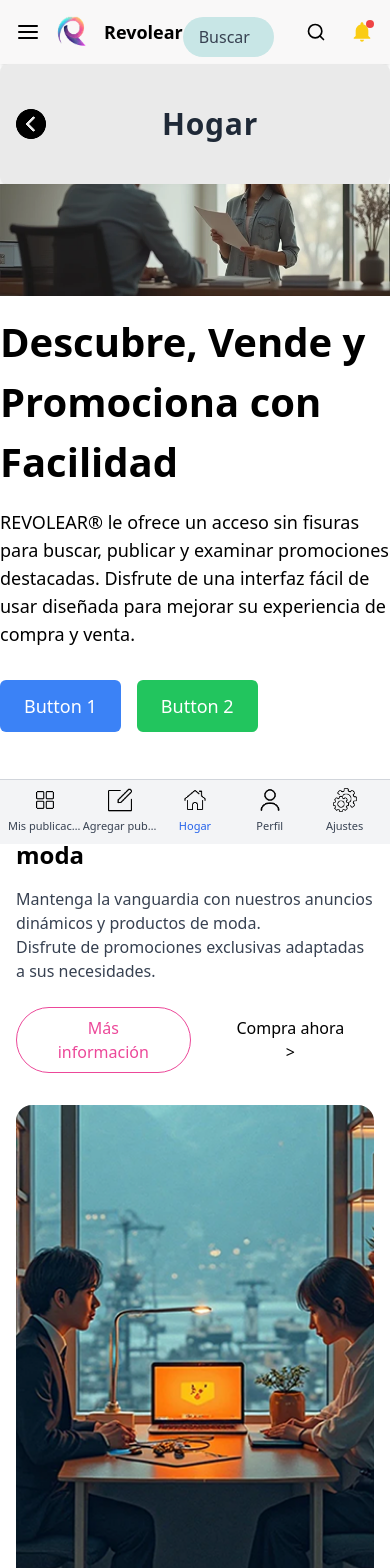
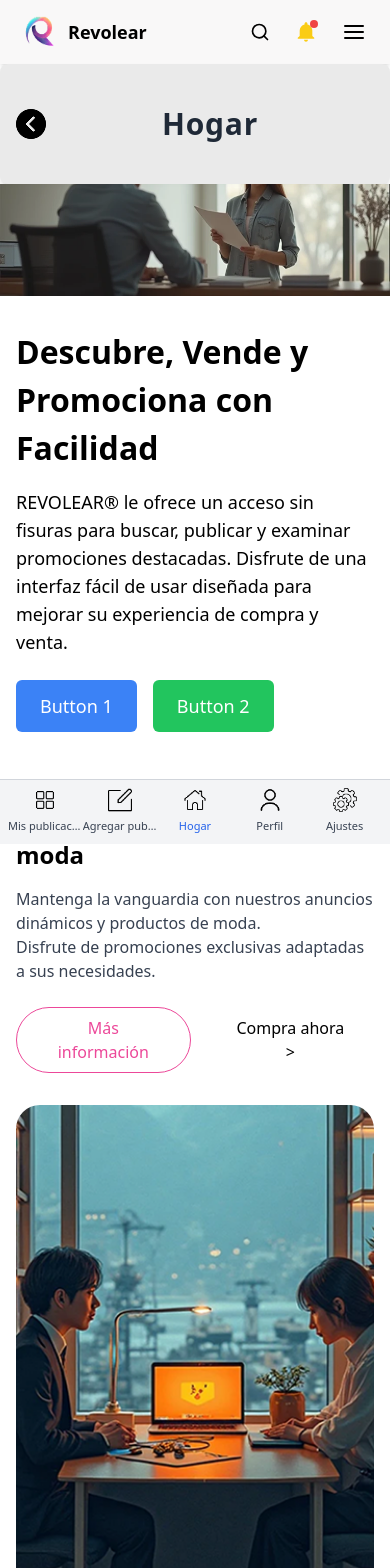
Before and after one commit to farooque-Git/revolear, a React (Vite) app: page / in a window 390 px wide. Shown: the top 1568 px of the page. Built offline with nearby package versions, Linux system fonts and the light colour scheme.

Commit message:
fix web responsive

```diff
--- a/src/components/Navbar.jsx
+++ b/src/components/Navbar.jsx
@@ -5,32 +5,25 @@ import logo from "../assets/logo.png";
 
 const Navbar = ({ onToggleSidebar }) => {
   return (
-    <div className="flex items-center justify-between px-4 py-4 bg-[#F9F8F8] shadow-md">
-      {/* Left Section */}
-      <div className="flex items-center gap-4">
-        <button onClick={onToggleSidebar} className="text-2xl">
+    <div className="flex items-center justify-between px-6 py-4 bg-[#F9F8F8] shadow-md w-full">
+      {/* Left Section - Logo and Title */}
+      <div className="flex items-center gap-3">
+        <img src={logo} alt="Revolear" className="h-8 w-8 cursor-pointer" />
+        <span className="font-semibold text-lg text-black cursor-pointer">
+          Revolear
+        </span>
+      </div>
+
+      {/* Right Section - Icons */}
+      <div className="flex items-center gap-6 ml-auto">
+        <FiSearch className="text-xl text-black cursor-pointer" />
+        <div className="relative cursor-pointer">
+          <IoMdNotifications className="text-2xl text-yellow-400" />
+          <span className="absolute top-0 right-0 w-2 h-2 bg-red-500 rounded-full" />
+        </div>
+        <button onClick={onToggleSidebar} className="text-2xl text-black">
           <FiMenu />
         </button>
-        <img src={logo} alt="Revolear" className="h-8 w-8" />
-        <span className="font-semibold text-lg text-black">Revolear</span>
-      </div>
-
-      {/* Center Search Bar */}
-      <div className="w-[328px] h-[30px] mx-8 min-w-md ">
-        <input
-          type="text"
-          placeholder="Buscar"
-          className="w-full max-w-xl px-4 py-2 rounded-full bg-[#C8E6E6] text-black placeholder:text-gray-700"
-        />
-      </div>
-
-      {/* Right Icons */}
-      <div className="flex items-center gap-6">
-        <FiSearch className="text-xl text-black cursor-pointer" />
-        <div className="relative">
-          <IoMdNotifications className="text-2xl text-yellow-400 cursor-pointer" />
-          <span className="absolute top-0 right-0 w-2 h-2 bg-red-500 rounded-full" />
-        </div>
       </div>
     </div>
   );
--- a/src/components/home/FifthMainScreen.jsx
+++ b/src/components/home/FifthMainScreen.jsx
@@ -63,6 +63,18 @@ const FifthMainScreen = () => {
 
       {/* Block 6 - Metrics */}
       <div className="bg-white min-h-screen w-full px-4 sm:px-8 py-8 mx-auto font-sans text-gray-900">
+        <div className="flex items-center justify-between gap-6">
+          {/* Left side - Image */}
+          <div className="w-1/2">
+            <img
+              src={home6}
+              alt="Descripción de la imagen"
+              className="w-full "
+            />
+          </div>
+
+          {/* Right side - Content */}
+          <div className="w-1/2">
             <h2 className="text-3xl sm:text-4xl font-bold leading-tight">
               Métricas clave del <br />
               rendimiento de nuestra <br />
@@ -93,13 +105,8 @@ const FifthMainScreen = () => {
               </div>
             </div>
           </div>
-
-      {/* Block 7 - Image */}
-      <img
-        src={home6}
-        alt="Descripción de la imagen"
-        className="w-full rounded-lg"
-      />
+        </div>
+      </div>
 
       {/* Block 8 - Review & CTA */}
       <div className="min-h-screen bg-white flex flex-col justify-between font-sans text-black">
--- a/src/components/home/ForthMainScreeen.jsx
+++ b/src/components/home/ForthMainScreeen.jsx
@@ -15,8 +15,9 @@ const ForthMainScreeen = () => {
         }}
       >
         {/* Aspect Ratio Spacer */}
-        <div className="pt-[56.25%] md:pt-[40%]"></div>{" "}
+        <div className="pt-[56.25%] md:pt-[40%]"></div>
         {/* Aspect ratio spacer */}
+
         {/* Overlay Content */}
         <div className="absolute inset-0 bg-black/30 flex items-center px-6 md:px-20 py-12">
           <div className="max-w-xl space-y-4 px-4 md:px-0">
@@ -90,12 +91,71 @@ const ForthMainScreeen = () => {
         </div>
       </div>
 
-      {/* Block 7: Image */}
-      <img
-        src={home5}
-        alt="Descripción de la imagen"
-        className="w-full h-auto rounded-lg mt-12"
-      />
+      {/* Block 7: Image with Content Layout */}
+      <div className="w-full px-4 md:px-20 py-12 bg-white text-black">
+        <div className="max-w-7xl mx-auto">
+          {/* Grid for 1/3 and 2/3 layout */}
+          <div className="grid grid-cols-1 md:grid-cols-3 gap-8">
+            {/* 1/3 section for Image */}
+            <div className="md:col-span-1 flex justify-center">
+              <img
+                src={home5}
+                alt="Descripción de la imagen"
+                className="w-full h-auto rounded-lg"
+              />
+            </div>
+
+            {/* 2/3 section for Content */}
+            <div className="md:col-span-2">
+              {/* Heading */}
+              <h2 className="text-3xl md:text-4xl font-semibold mb-4">
+                Libere su potencial con <br className="hidden md:block" />
+                REVOLEAR
+              </h2>
+
+              {/* Subtext */}
+              <p className="text-base md:text-lg text-gray-700 mb-8 max-w-3xl">
+                Revolviendo revoluciona la forma en que los usuarios y
+                comerciantes se conectan. Experimente transacciones fluidas y
+                promociones específicas como nunca antes.
+              </p>
+
+              {/* Columns for Users and Merchants */}
+              <div className="grid grid-cols-1 md:grid-cols-2 gap-8">
+                {/* Para usuarios */}
+                <div>
+                  <h3 className="text-lg font-semibold mb-2">Para usuarios</h3>
+                  <p className="text-gray-700">
+                    Compre, venda fácilmente y promocione herramientas
+                    intuitivas disponibles a su alcance.
+                  </p>
+                </div>
+
+                {/* Para comerciantes */}
+                <div>
+                  <h3 className="text-lg font-semibold mb-2">
+                    Para comerciantes
+                  </h3>
+                  <p className="text-gray-700">
+                    Aumente las ventas con tiendas personalizadas y potentes
+                    funciones publicitarias adaptadas a su negocio.
+                  </p>
+                </div>
+              </div>
+
+              {/* Action Buttons */}
+              <div className="mt-8 flex flex-wrap gap-4">
+                <button className="border border-pink-500 text-pink-600 px-5 py-2 rounded-full text-sm hover:bg-pink-50">
+                  Más Información
+                </button>
+                <button className="text-sm text-gray-700 hover:underline">
+                  Registrarse
+                </button>
+              </div>
+            </div>
+          </div>
+        </div>
+      </div>
     </div>
   );
 };
--- a/src/components/home/MainSection.jsx
+++ b/src/components/home/MainSection.jsx
@@ -28,25 +28,27 @@ const MainSection = () => {
         </h1>
       </div>
 
-      {/* Block 2: Secure */}
-      <div className="">
-        {/* Image */}
+      {/* Block 2: Image */}
       <img src={home1} alt="home" className="w-full" />
 
-        {/* Header */}
-        <h1 className="text-[40px] font-bold mt-4">
+      {/* Block 3: 50-50 Split */}
+      <div className="flex flex-col md:flex-row items-center justify-between px-4 md:px-32 mt-8">
+        {/* Left side (Heading) */}
+        <div className="w-full md:w-1/2 mb-4 md:mb-0">
+          <h1 className="text-[32px] md:text-[40px] font-bold">
             Descubre, Vende y Promociona con Facilidad
           </h1>
+        </div>
 
-        {/* Paragraph */}
-        <p className="text-lg mt-4">
+        {/* Right side (Paragraph and Buttons) */}
+        <div className="w-full md:w-1/2">
+          <p className="text-lg mb-6">
             REVOLEAR® le ofrece un acceso sin fisuras para buscar, publicar y
             examinar promociones destacadas. Disfrute de una interfaz fácil de
             usar diseñada para mejorar su experiencia de compra y venta.
           </p>
 
-        {/* Buttons */}
-        <div className="flex gap-4 mt-8">
+          <div className="flex gap-4">
             <button className="px-6 py-3 bg-blue-500 text-white rounded-md text-lg">
               Button 1
             </button>
@@ -55,6 +57,7 @@ const MainSection = () => {
             </button>
           </div>
         </div>
+      </div>
     </section>
   );
 };
--- a/src/components/home/SecondMainScreen.jsx
+++ b/src/components/home/SecondMainScreen.jsx
@@ -4,10 +4,13 @@ import home2 from "../../assets/home2.png";
 const SecondMainScreen = () => {
   return (
     <div>
-      {/* Blovck 2 */}
+      {/* Block 2 */}
       <div className="px-4 py-10 md:px-20 bg-white text-black">
+        {/* 50-50 Split */}
+        <div className="flex flex-col md:flex-row items-center justify-between mx-auto">
+          {/* Left Side (Content) */}
+          <div className="w-full md:w-1/2 mb-8 md:mb-0">
             {/* Header */}
-        <div className="max-w-2xl mx-auto ">
             <h2 className="text-2xl md:text-[32px] font-bold leading-snug">
               Explore nuestros últimos <br />
               anuncios y productos de moda
@@ -19,7 +22,7 @@ const SecondMainScreen = () => {
             </p>
 
             {/* Buttons */}
-          <div className="flex  gap-4 mt-6">
+            <div className="flex gap-4 mt-6">
               <button className="px-6 py-2 border border-pink-500 rounded-full text-pink-500 font-medium hover:bg-pink-50 transition">
                 Más información
               </button>
@@ -29,13 +32,14 @@ const SecondMainScreen = () => {
             </div>
           </div>
 
-        {/* Image */}
-        <div className="mt-8 flex justify-center">
+          {/* Right Side (Image) */}
+          <div className="w-full md:w-1/2 flex justify-center">
             <img
               src={home2}
               alt="Promo"
-            className="rounded-2xl w-[548px] h-[578px] object-cover "
+              className="rounded-3xl w-[548px] h-[578px] object-cover"
             />
+          </div>
         </div>
       </div>
     </div>
--- a/src/components/home/ThirdMainScreen.jsx
+++ b/src/components/home/ThirdMainScreen.jsx
@@ -6,13 +6,13 @@ const ThirdMainScreen = () => {
     <div>
       <div className="px-4 py-10 md:px-20 bg-white text-black space-y-10">
         {/* Top section with image and heading */}
-        <div className="flex flex-col md:flex-row items-center md:items-start gap-8 ">
+        <div className="flex flex-col md:flex-row items-center md:items-start gap-8">
           <img
             src={home3}
             alt="Features"
-            className="w-full  h-auto object-cover"
+            className="w-full h-auto object-cover"
           />
-          <div className="">
+          <div>
             <h2 className="text-2xl md:text-[28px] font-bold leading-snug">
               Descubra nuestras <br />
               funciones principales <br />
@@ -30,7 +30,7 @@ const ThirdMainScreen = () => {
         {/* Feature boxes */}
         <div className="bg-[#F7F7F7] rounded-xl p-6 md:p-10 shadow-sm grid md:grid-cols-3 gap-8 text-center md:text-left">
           {/* Feature 1 */}
-          <div>
+          <div className="relative border-r border-gray-300 pr-8">
             <h3 className="text-lg font-semibold mb-2">
               Publicación y <br /> compra sin esfuerzo
             </h3>
@@ -38,13 +38,10 @@ const ThirdMainScreen = () => {
               Cargue fácilmente imágenes y descripciones para mostrar sus
               productos
             </p>
-            <button className="px-4 py-2 border border-pink-500 text-pink-500 rounded-full hover:bg-pink-50 transition text-sm">
-              Más Información
-            </button>
           </div>
 
           {/* Feature 2 */}
-          <div>
+          <div className="relative border-r border-gray-300 pr-8">
             <h3 className="text-lg font-semibold mb-2">
               Chat integrado para <br /> negociación directa
             </h3>
@@ -52,9 +49,6 @@ const ThirdMainScreen = () => {
               Comuníquese directamente con compradores o vendedores para obtener
               mejores ofertas.
             </p>
-            <button className="text-sm underline hover:text-black">
-              Registrarse
-            </button>
           </div>
 
           {/* Feature 3 */}
@@ -67,6 +61,15 @@ const ThirdMainScreen = () => {
               usuarios.
             </p>
           </div>
+          <div className="flex gap-4">
+            {" "}
+            <button className="px-4 py-2 border border-pink-500 text-pink-500 rounded-full hover:bg-pink-50 transition text-sm">
+              Más Información
+            </button>
+            <button className="text-sm underline hover:text-black">
+              Registrarse
+            </button>
+          </div>
         </div>
       </div>
     </div>
```
Lines whose indentation alone changed are shown as unchanged.
